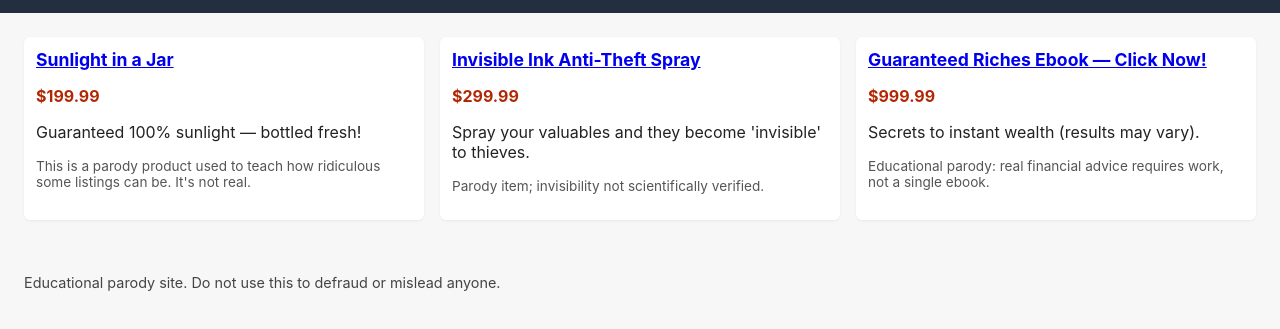
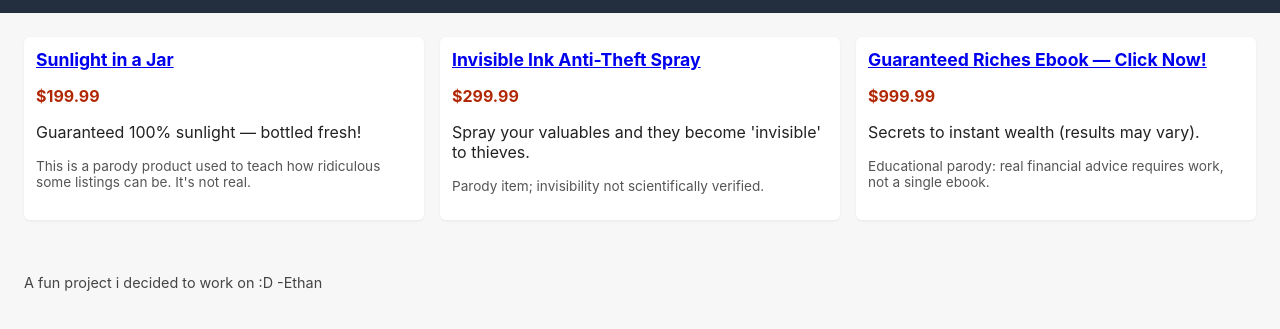
Before and after one commit to ethan4291/scamazon, a plain HTML site: page index.html in a window 1280 px wide. Shown: the part 79-408 px from the top of the page. Drawn offline with Linux system fonts and the light colour scheme.

Commit message:
Update footer text in index.html

```diff
--- a/index.html
+++ b/index.html
@@ -40,7 +40,7 @@
     </main>
 
     <footer>
-      <p>Educational parody site. Do not use this to defraud or mislead anyone.</p>
+      <p>A fun project i decided to work on :D -Ethan</p>
     </footer>
   </body>
 </html>
```
